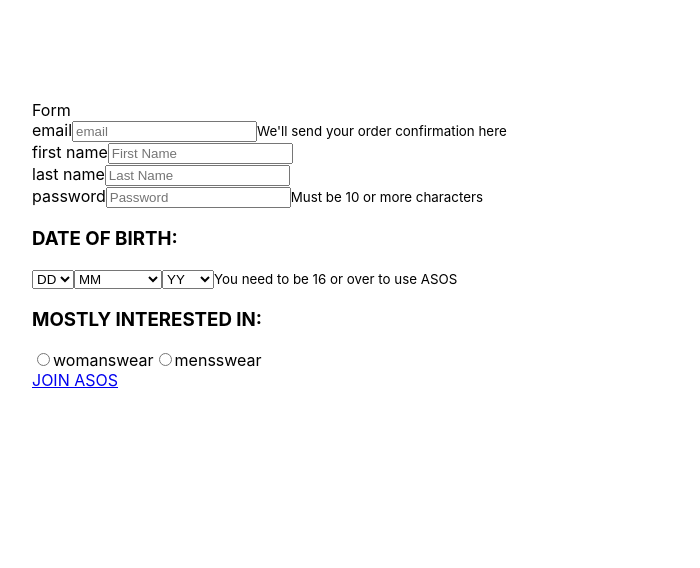
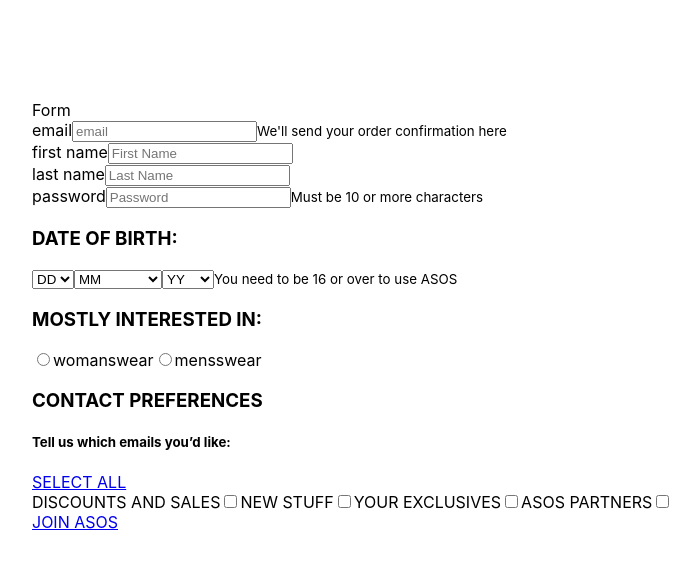
Before and after one commit to anthonyzamarro/dui-one, a React (Create React App) app: page / in a window 1280 px wide. Shown: the top 568 px of the page, without its empty margins (248-948 px from the left). Built offline with nearby package versions, Linux system fonts and the light colour scheme.

Commit message:
change CTA to Button component. Start adding Checkbox component

```diff
--- a/src/App.tsx
+++ b/src/App.tsx
@@ -1,6 +1,7 @@
 import './App.css';
 import Form from './components/containers/Form';
-import CTA from './components/elements/CTA';
+import Button from './components/elements/Button';
+import Checkbox from './components/elements/Checkbox';
 import Radio from './components/elements/Radio';
 import SelectList from './components/elements/SelectList';
 import TextField from './components/elements/TextField';
@@ -56,7 +57,28 @@
               text="mensswear"
             />
           </div>
-        <CTA
+          <div className="checkbox__container">
+            <h3 className="preferences__title">CONTACT PREFERENCES</h3>
+            <h5 className="preferences__subtitle">Tell us which emails you’d like:</h5>
+            <Button
+              link="#"
+              text="SELECT ALL"
+              newWindow={false}
+            />
+            <Checkbox
+              text="DISCOUNTS AND SALES"
+            />
+            <Checkbox
+              text="NEW STUFF"
+            />
+            <Checkbox
+              text="YOUR EXCLUSIVES"
+            />
+            <Checkbox
+              text="ASOS PARTNERS"
+            />
+          </div>
+        <Button
           link="www.reddit.com"
           text="JOIN ASOS"
           newWindow={true}
--- a/src/components/Elements/CTA.tsx
+++ b/src/components/Elements/Button.tsx
@@ -6,7 +6,7 @@
     newWindow?: boolean
 }
 
-const CTA: React.FC<Props> = ({ text, link, newWindow }) => {
+const Button: React.FC<Props> = ({ text, link, newWindow }) => {
     return (
         <div className="button button__container">
             <a href={link} target={newWindow ? '_blank' : ''} rel="noreferrer">{text}</a>
@@ -14,4 +14,4 @@
     )
 }
 
-export default CTA;
+export default Button;
--- /dev/null
+++ b/src/components/Elements/Checkbox.tsx
@@ -0,0 +1,24 @@
+import React, { useState } from "react"
+
+interface Props {
+    text: string
+
+}
+
+const Checkbox: React.FC<Props> = ({ text }) => {
+    const [checked, setChecked] = useState(false);
+    return (
+        <>
+            <label htmlFor={text}>{text}</label>
+            <input
+                type="checkbox"
+                value={text}
+                name={text}
+                id={text}
+                onClick={() => setChecked(checked)}
+            />
+        </>
+    )
+}
+
+export default Checkbox;
```
